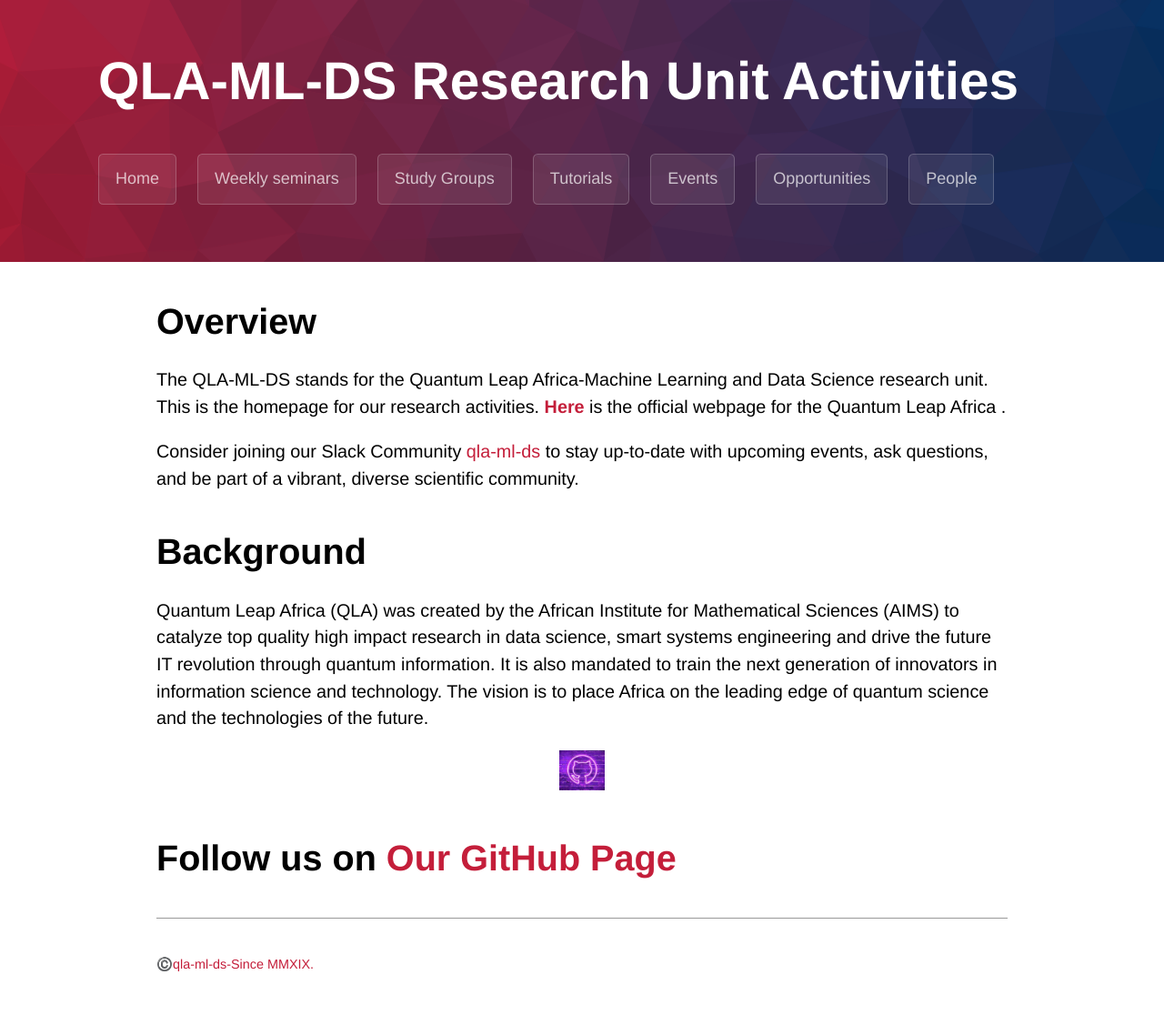
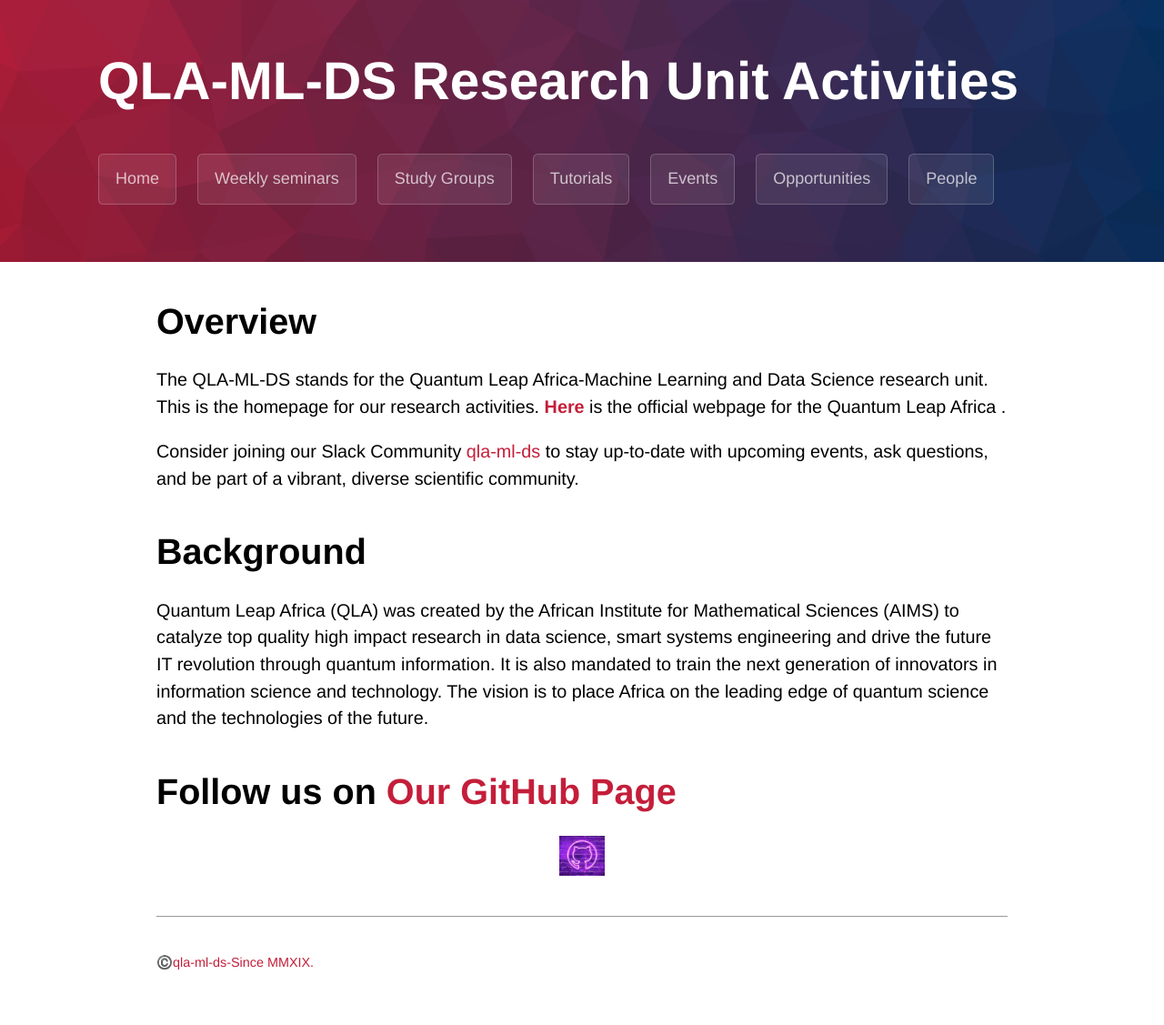
Before and after one commit to qla-ml-ds-activities/qla-ml-ds-activities.github.io, a Jekyll site: the page built from index.md, in a window 1280 px wide. Shown: the whole page at 91% size. Built offline with Jekyll 4.4.1, drawn with Linux system fonts in a browser that asks for light colours; some web fonts are replaced; our own code applies the rules of GitHub Pages for plain Markdown files.

Commit message:
Update index.md

```diff
--- a/index.md
+++ b/index.md
@@ -24,9 +24,7 @@ Quantum Leap Africa (QLA) was created by the African Institute for Mathematical
 
 
 
+# Follow us on [**Our GitHub Page**](https://github.com/QLA-ML-DS)
 <center>
-  <a href="https://github.com/QLA-ML-DS" ><img src="assets/images/logo-github.png" style="float:center; max-width: 50px; display: inline" alt="qla-ml-ds_githubpage"/> </a>
+<a href="https://github.com/QLA-ML-DS" ><img src="assets/images/logo-github.PNG" style="float:center; max-width: 50px; display: inline" alt="qla-ml-ds_githubpage"/> </a>
 </center>
-
-
-# Follow us on [**Our GitHub Page**](https://github.com/QLA-ML-DS)
```
